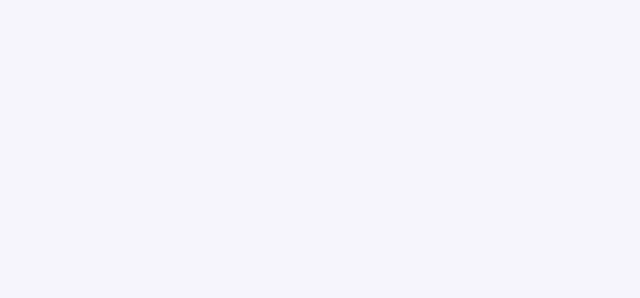
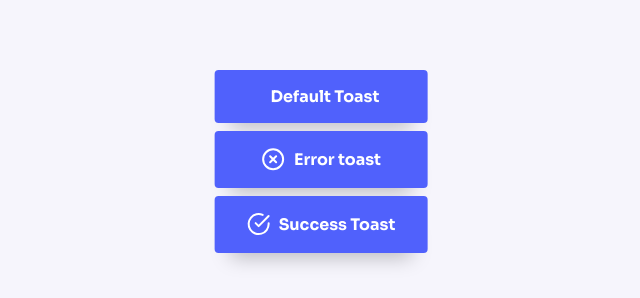
Before and after one commit to guusfelix2015/mycontacts-web, a React (Vite) app: page / in a window 1280 px wide. Shown: the part 499-797 px from the top of the page, without its empty margins (319-959 px from the left). Built offline with nearby package versions, Linux system fonts and the light colour scheme; no server answers.

Commit message:
toast message

```diff
--- a/src/components/App/index.jsx
+++ b/src/components/App/index.jsx
@@ -5,12 +5,14 @@
 import Header from "../Header";
 import MyRoutes from "../../Routes";
 import { BrowserRouter } from "react-router-dom";
+import ToastContainer from "../Toast/ToastContainer";
 
 function App() {
   return (
     <BrowserRouter>
       <ThemeProvider theme={defaultTheme}>
         <GlobalStyles />
+        <ToastContainer />
         <Container>
           <Header />
           <MyRoutes />
--- /dev/null
+++ b/src/components/Toast/ToastContainer/index.jsx
@@ -0,0 +1,12 @@
+import { Container } from "./styles";
+import ToastMessage from "../ToastMessage";
+
+export default function ToastContainer() {
+  return (
+    <Container>
+      <ToastMessage text="Default Toast" />
+      <ToastMessage text="Error toast" type="danger" />
+      <ToastMessage text="Success Toast" type="success" />
+    </Container>
+  );
+}
--- /dev/null
+++ b/src/components/Toast/ToastContainer/styles.js
@@ -0,0 +1,9 @@
+import styled from "styled-components"
+
+export const Container = styled.div`
+  position: fixed;
+  bottom: 48px;
+  left: 50%;
+  z-index: 2;
+  transform: translateX(-50%);
+`
--- /dev/null
+++ b/src/components/Toast/ToastMessage/index.jsx
@@ -0,0 +1,23 @@
+import { Container } from "./styles";
+import PropTypes from "prop-types";
+import xCircleIcon from "../../../assets/images/icons/x-circle.svg";
+import checkCircleIcon from "../../../assets/images/icons/check-circle.svg";
+
+export default function ToastMessage({ text, type }) {
+  return (
+    <Container>
+      {type === "danger" && <img src={xCircleIcon} alt="Error" />}
+      {type === "success" && <img src={checkCircleIcon} alt="Success" />}
+      <strong>{text}</strong>
+    </Container>
+  );
+}
+
+ToastMessage.propTypes = {
+  text: PropTypes.string.isRequired,
+  type: PropTypes.oneOf(["default", "error", "success"]),
+};
+
+ToastMessage.defaultProps = {
+  type: "default",
+};
--- /dev/null
+++ b/src/components/Toast/ToastMessage/styles.js
@@ -0,0 +1,20 @@
+import styled from "styled-components";
+
+export const Container = styled.div`
+  padding: 16px 32px;
+  background: ${({ theme }) => theme.colors.primary.main};
+  color: #fff;
+  border-radius: 4px;
+  box-shadow: 0 20px 20px -16px rgba(0, 0, 0, 0.25);
+  display: flex;
+  align-items: center;
+  justify-content: center;
+
+  & + & {
+    margin-top: 8px;
+  }
+
+  strong {
+    margin-left: 8px;
+  }
+`;
--- a/src/pages/NewContact/index.jsx
+++ b/src/pages/NewContact/index.jsx
@@ -11,9 +11,6 @@
         phone: formData.phone,
         category_id: formData.categoryId,
       };
-
-
-
 
       const response = await ContactsService.createContacts(contact);
       return response;
```
Also changed, not shown: src/assets/images/icons/check-circle.svg (added), src/assets/images/icons/x-circle.svg (added).
